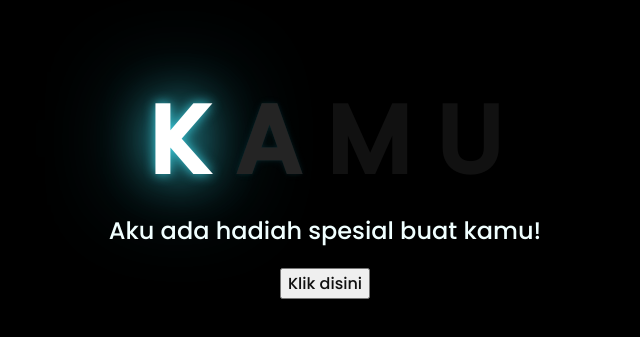
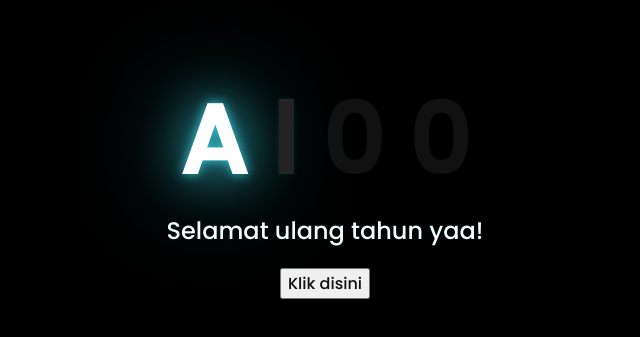
Before and after one commit to Bumantara26/Bumantara.github.io, a plain HTML site: page index.html in a window 1280 px wide. Shown: the part 225-562 px from the top of the page, without its empty margins (323-963 px from the left). Drawn offline with Linux system fonts and the light colour scheme.

Commit message:
Update index.html

```diff
--- a/index.html
+++ b/index.html
@@ -11,14 +11,14 @@
 <body>
     <div class="greetings">
     <!-- silahkan menambah kata sesuai keinginan dengan <span>text...</span -->
-        <span>K</span>
         <span>A</span>
-        <span>M</span>
-        <span>U</span>
+        <span>l</span>
+        <span>0</span>
+        <span>0</span>
     </div>
 
     <div class="description">
-        <span>Aku ada hadiah spesial buat kamu!</span>
+        <span>Selamat ulang tahun yaa!</span>
     </div>
     <div class="button">
         <button>
```
